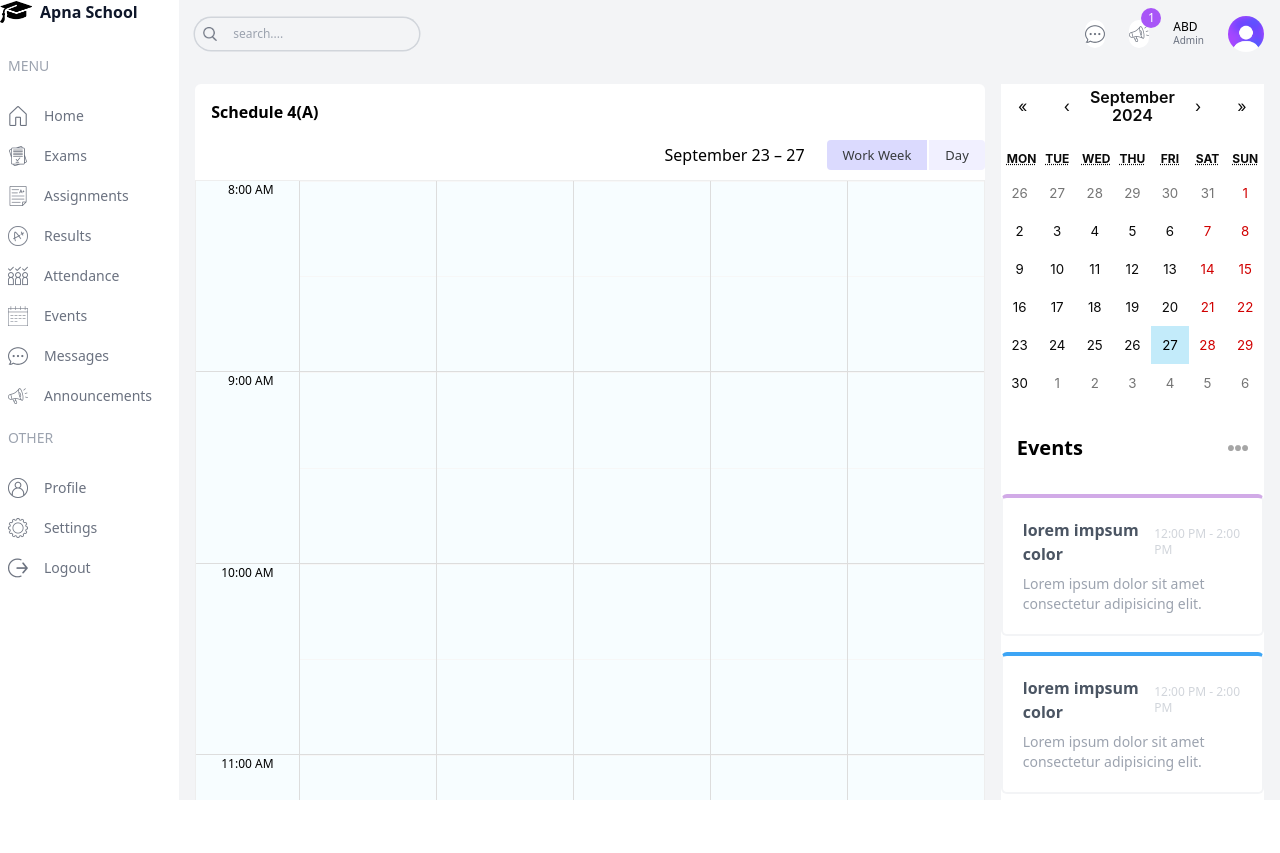
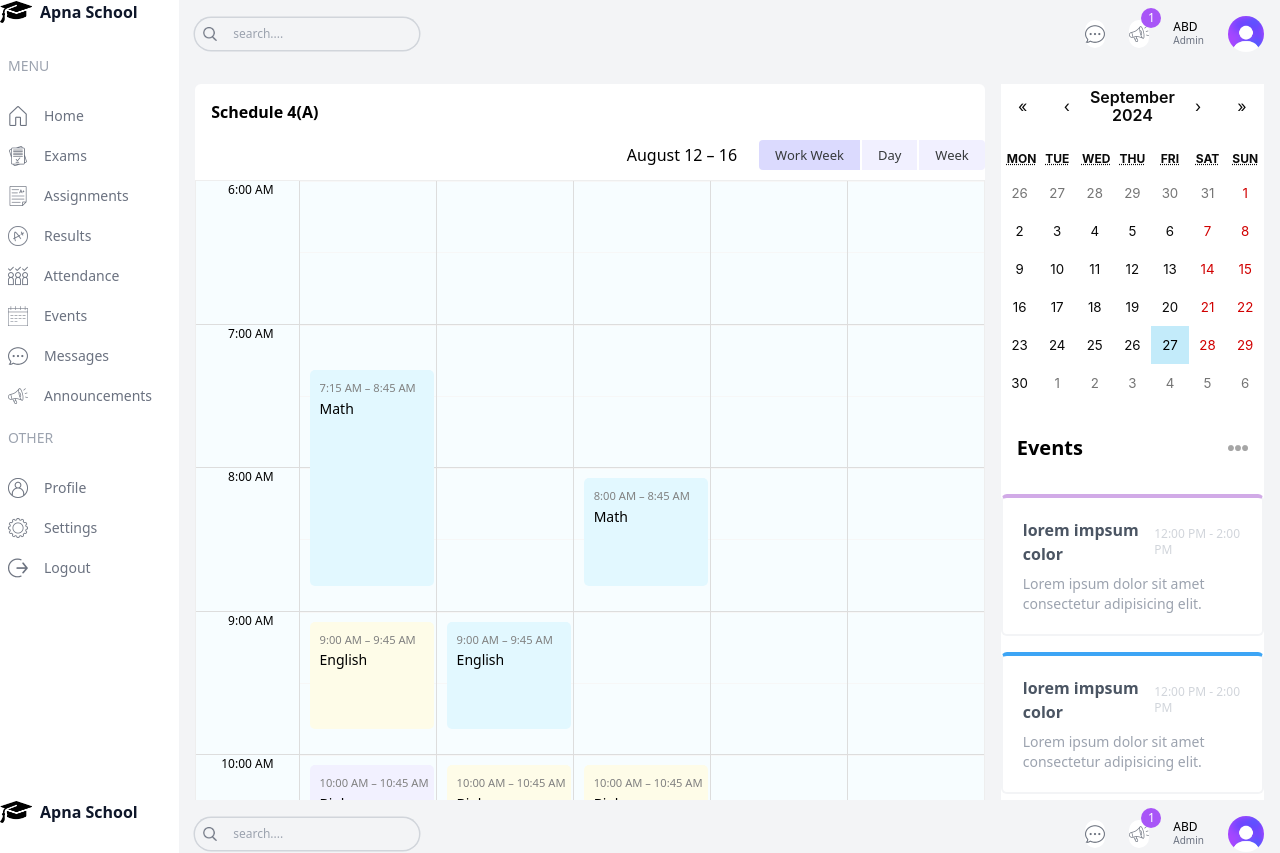
Before and after one commit to Ansari839/School-management, a Next.js app: page /student in a window 1280 px wide. Shown: the top 853 px of the page. Before the commit the page ends 800 px from the top, so only its background shows below. Built offline with nearby package versions, Linux system fonts and the light colour scheme.

Commit message:
calendar issue resolved

```diff
--- a/src/app/(dashboard)/student/page.jsx
+++ b/src/app/(dashboard)/student/page.jsx
@@ -1,3 +1,4 @@
+'use client'
 import Announcement from "@/app/components/Calender/Announcement";
 import BigCalendar from "@/app/components/Calender/BigCalendar";
 import EventCalender from "@/app/components/Calender/EventCalender";
--- a/src/app/components/Calender/BigCalendar.jsx
+++ b/src/app/components/Calender/BigCalendar.jsx
@@ -1,32 +1,64 @@
+// "use client";
+// import React, { useState } from "react";
+// import 'react-big-calendar/lib/css/react-big-calendar.css'
+// import { Calendar, momentLocalizer, Views } from "react-big-calendar";
+// import moment from "moment";
+// import { calendarEvents } from "@/app/lib/data";
+
+// export default function BigCalendar() {
+//   const localizer = momentLocalizer(moment);
+//   const [view, setView] = useState(Views.WORK_WEEK);
+//   const handleViewChange = (selectedView) => {
+//     setView(selectedView);
+//   };
+
+//   // const calendarEvents ={title , allDay}
+
+//   console.log(calendarEvents);
+//   return (
+//     <Calendar
+//       localizer={localizer}
+//       events={calendarEvents}
+//       startAccessor="start"
+//       endAccessor="end"
+//       views={["work_week", "day"]}
+//       view={view}
+//       style={{ height: "98%" }}
+//       onView={handleViewChange}
+//       min={new Date(2024, 1, 0, 8, 0, 0)}
+//       max={new Date(2024, 1, 0, 17, 0, 0)}
+//     />
+//   );
+// }
+
+
 "use client";
 import React, { useState } from "react";
-import 'react-big-calendar/lib/css/react-big-calendar.css'
+import 'react-big-calendar/lib/css/react-big-calendar.css';
 import { Calendar, momentLocalizer, Views } from "react-big-calendar";
 import moment from "moment";
-import { calendarEvents } from "../../lib/calendarevent";
+import { calendarEvents } from "@/app/lib/data";
 
-export default function BigCalendar(props) {
+export default function BigCalendar() {
   const localizer = momentLocalizer(moment);
   const [view, setView] = useState(Views.WORK_WEEK);
   const handleViewChange = (selectedView) => {
     setView(selectedView);
   };
 
-  // const calendarEvents ={title , allDay}
-
-  console.table(calendarEvents);
   return (
     <Calendar
       localizer={localizer}
       events={calendarEvents}
       startAccessor="start"
       endAccessor="end"
-      views={["work_week", "day"]}
+      views={["work_week", "day", "week"]}
       view={view}
+      defaultDate={new Date(2024, 7, 12)} // Set the calendar to start on August 12, 2024
       style={{ height: "98%" }}
       onView={handleViewChange}
-      min={new Date(2024, 1, 0, 8, 0, 0)}
-      max={new Date(2024, 1, 0, 17, 0, 0)}
+      min={new Date(2024, 7, 12, 6, 0, 0)} // 6 AM
+      max={new Date(2024, 7, 12, 18, 0, 0)} // 6 PM
     />
   );
 }
--- a/src/app/layout.js
+++ b/src/app/layout.js
@@ -1,5 +1,6 @@
 import localFont from "next/font/local";
 import "./globals.css";
+import DashboardLayout from "./(dashboard)/layout";
 
 const geistSans = localFont({
   src: "./fonts/GeistVF.woff",
@@ -24,7 +25,7 @@ export default function RootLayout({ children }) {
         className={`${geistSans.variable} ${geistMono.variable} antialiased`}
       >
         {children}
-        {/* <DashboardLayout /> */}
+        <DashboardLayout />
       </body>
     </html>
   );
--- a/src/app/lib/calendarevent.js
+++ b/src/app/lib/calendarevent.js
@@ -1,87 +1,87 @@
-export const calendarEvents = [
-  {
-    title: "Math",
-    allDay: false,
-    start: new Date(2024, 7, 12, 7, 15), // Corrected key
-    end: new Date(2024, 7, 12, 8, 45),
-  },
-  {
-    title: "English",
-    allDay: false,
-    start: new Date(2024, 7, 12, 9, 0),
-    end: new Date(2024, 7, 12, 9, 45),
-  },
-  {
-    title: "Biology",
-    allDay: false,
-    start: new Date(2024, 7, 12, 10, 0),
-    end: new Date(2024, 7, 12, 10, 45),
-  },
-  {
-    title: "Physics",
-    allDay: false,
-    start: new Date(2024, 7, 12, 11, 0),
-    end: new Date(2024, 7, 12, 11, 45),
-  },
-  {
-    title: "Chemistry",
-    allDay: false,
-    start: new Date(2024, 7, 12, 13, 0),
-    end: new Date(2024, 7, 12, 13, 45),
-  },
-  {
-    title: "History",
-    allDay: false,
-    start: new Date(2024, 7, 12, 14, 0),
-    end: new Date(2024, 7, 12, 14, 45),
-  },
-  {
-    title: "English",
-    allDay: false,
-    start: new Date(2024, 7, 13, 9, 0),
-    end: new Date(2024, 7, 13, 9, 45),
-  },
-  {
-    title: "Biology",
-    allDay: false,
-    start: new Date(2024, 7, 13, 10, 0),
-    end: new Date(2024, 7, 13, 10, 45),
-  },
-  {
-    title: "Physics",
-    allDay: false,
-    start: new Date(2024, 7, 13, 11, 0),
-    end: new Date(2024, 7, 13, 11, 45),
-  },
-  {
-    title: "History",
-    allDay: false,
-    start: new Date(2024, 7, 13, 14, 0),
-    end: new Date(2024, 7, 13, 14, 45),
-  },
-  {
-    title: "Math",
-    allDay: false,
-    start: new Date(2024, 7, 14, 8, 0),
-    end: new Date(2024, 7, 14, 8, 45),
-  },
-  {
-    title: "Biology",
-    allDay: false,
-    start: new Date(2024, 7, 14, 10, 0),
-    end: new Date(2024, 7, 14, 10, 45),
-  },
-  {
-    title: "Chemistry",
-    allDay: false,
-    start: new Date(2024, 7, 14, 13, 0),
-    end: new Date(2024, 7, 14, 13, 45),
-  },
-  {
-    title: "History",
-    allDay: false,
-    start: new Date(2024, 7, 14, 14, 0),
-    end: new Date(2024, 7, 14, 14, 45), // Fixed end time to match the correct day
-  },
-  // ... more events
-];
+// export const calendarEvents = [
+//   {
+//     title: "Math",
+//     allDay: false,
+//     start: new Date(2024, 7, 12, 7, 15), // Corrected key
+//     end: new Date(2024, 7, 12, 8, 45),
+//   },
+//   {
+//     title: "English",
+//     allDay: false,
+//     start: new Date(2024, 7, 12, 9, 0),
+//     end: new Date(2024, 7, 12, 9, 45),
+//   },
+//   {
+//     title: "Biology",
+//     allDay: false,
+//     start: new Date(2024, 7, 12, 10, 0),
+//     end: new Date(2024, 7, 12, 10, 45),
+//   },
+//   {
+//     title: "Physics",
+//     allDay: false,
+//     start: new Date(2024, 7, 12, 11, 0),
+//     end: new Date(2024, 7, 12, 11, 45),
+//   },
+//   {
+//     title: "Chemistry",
+//     allDay: false,
+//     start: new Date(2024, 7, 12, 13, 0),
+//     end: new Date(2024, 7, 12, 13, 45),
+//   },
+//   {
+//     title: "History",
+//     allDay: false,
+//     start: new Date(2024, 7, 12, 14, 0),
+//     end: new Date(2024, 7, 12, 14, 45),
+//   },
+//   {
+//     title: "English",
+//     allDay: false,
+//     start: new Date(2024, 7, 13, 9, 0),
+//     end: new Date(2024, 7, 13, 9, 45),
+//   },
+//   {
+//     title: "Biology",
+//     allDay: false,
+//     start: new Date(2024, 7, 13, 10, 0),
+//     end: new Date(2024, 7, 13, 10, 45),
+//   },
+//   {
+//     title: "Physics",
+//     allDay: false,
+//     start: new Date(2024, 7, 13, 11, 0),
+//     end: new Date(2024, 7, 13, 11, 45),
+//   },
+//   {
+//     title: "History",
+//     allDay: false,
+//     start: new Date(2024, 7, 13, 14, 0),
+//     end: new Date(2024, 7, 13, 14, 45),
+//   },
+//   {
+//     title: "Math",
+//     allDay: false,
+//     start: new Date(2024, 7, 14, 8, 0),
+//     end: new Date(2024, 7, 14, 8, 45),
+//   },
+//   {
+//     title: "Biology",
+//     allDay: false,
+//     start: new Date(2024, 7, 14, 10, 0),
+//     end: new Date(2024, 7, 14, 10, 45),
+//   },
+//   {
+//     title: "Chemistry",
+//     allDay: false,
+//     start: new Date(2024, 7, 14, 13, 0),
+//     end: new Date(2024, 7, 14, 13, 45),
+//   },
+//   {
+//     title: "History",
+//     allDay: false,
+//     start: new Date(2024, 7, 14, 14, 0),
+//     end: new Date(2024, 7, 14, 14, 45), // Fixed end time to match the correct day
+//   },
+//   // ... more events
+// ];
```
Also changed, not shown: src/app/lib/data.js.
